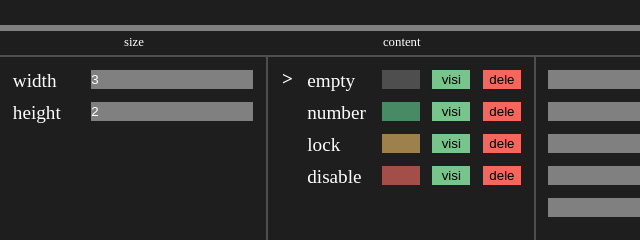
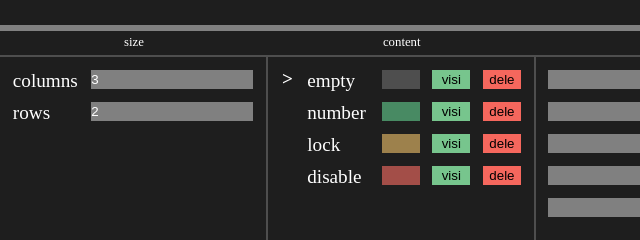
Before and after one commit to MaoHuPi/seatRandomizer, a plain HTML site: page index.html in a window 1280 px wide. Shown: the part 532-772 px from the top of the page, 0-640 px from the left. Drawn offline with Linux system fonts and the light colour scheme.

Commit message:
Update index.html

```diff
--- a/index.html
+++ b/index.html
@@ -19,8 +19,8 @@
         <div id="controlBox">
             <div class="title">size</div>
             <div id="controlBox-size">
-                <label for="controlBox-size-width">width</label><input id="controlBox-size-width" type="number" value="3">
-                <label for="controlBox-size-height">height</label><input id="controlBox-size-height" type="number" value="2">
+                <label for="controlBox-size-width">columns</label><input id="controlBox-size-width" type="number" value="3">
+                <label for="controlBox-size-height">rows</label><input id="controlBox-size-height" type="number" value="2">
             </div>
             <div class="title">content</div>
             <div id="controlBox-content">
```
